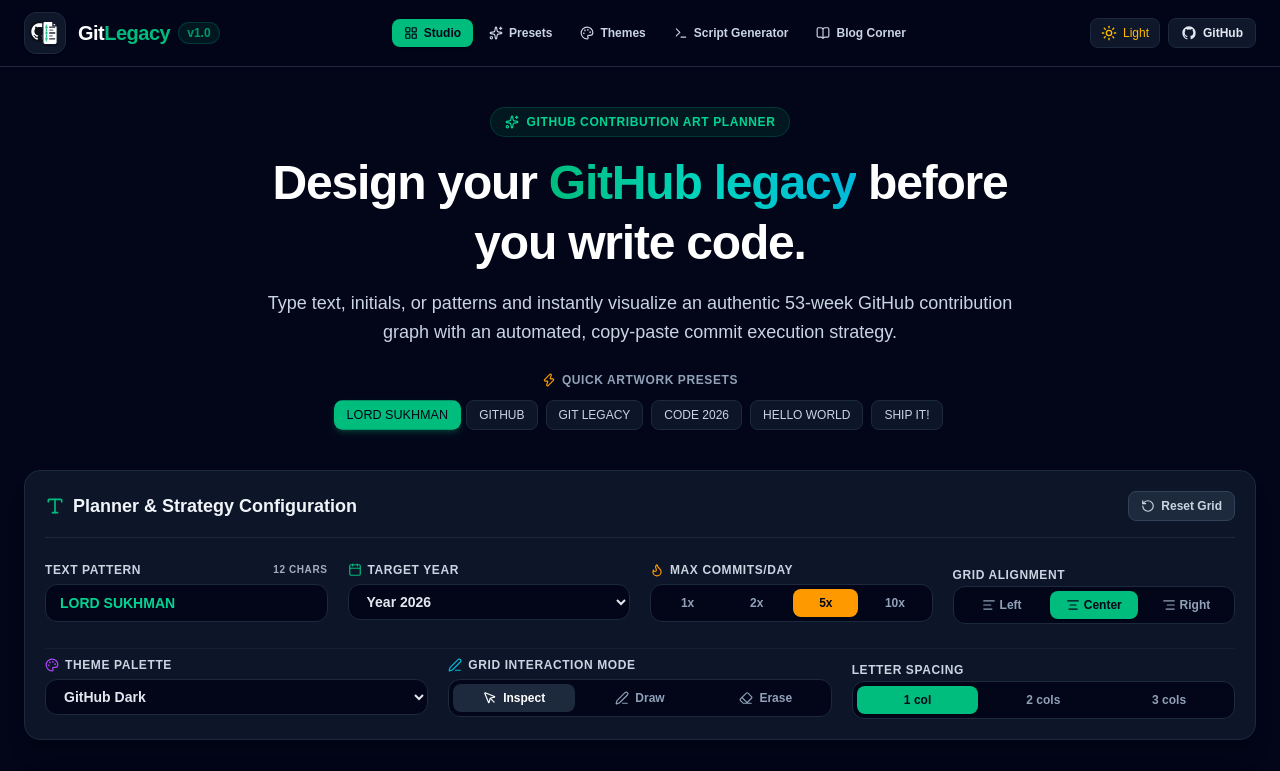
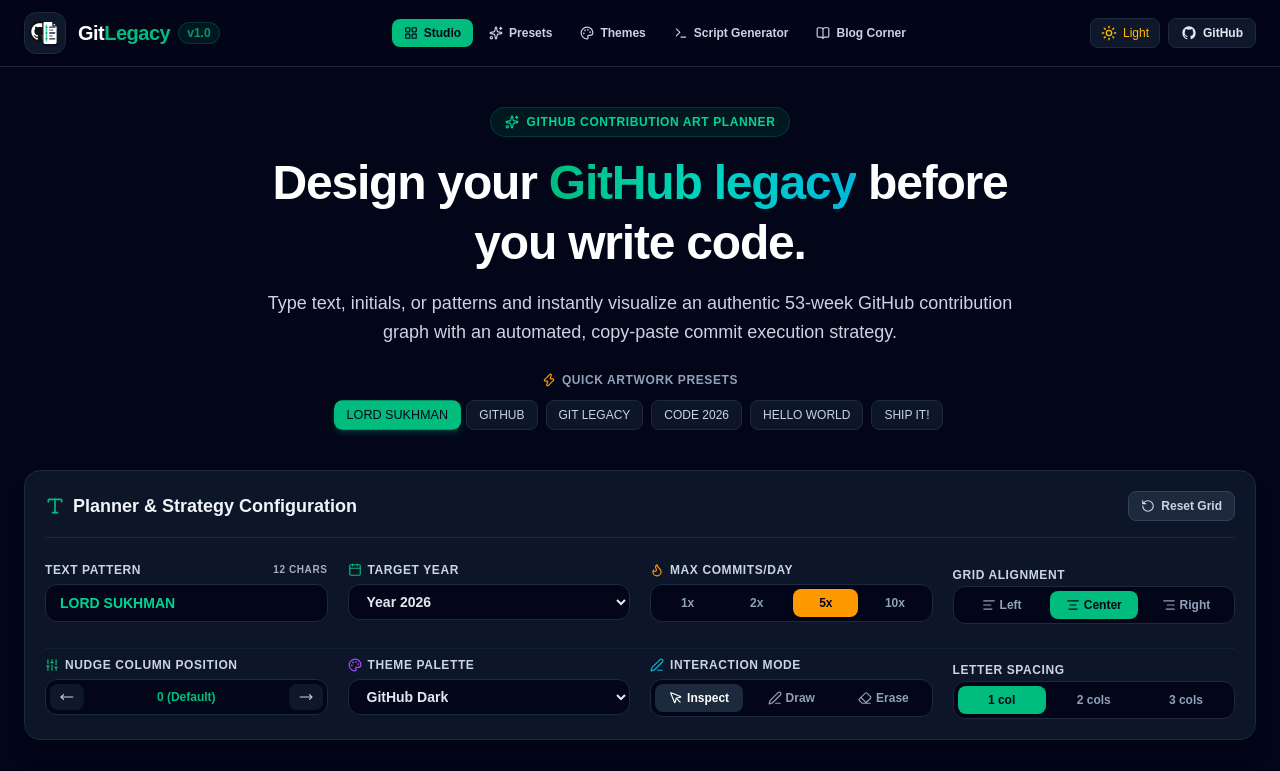
Before and after one commit to Sukhman369/githublegacy, a Next.js app: page / in a window 1280 px wide. Shown: the top 771 px of the page. Built offline with nearby package versions, Linux system fonts and the light colour scheme.

Commit message:
feat(planner): add column offset nudge control to shift artwork left or right

```diff
--- a/src/app/page.tsx
+++ b/src/app/page.tsx
@@ -30,6 +30,7 @@
     intensityMaxCommits: 5,
     letterSpacing: 1,
     alignment: 'center',
+    columnOffset: 0,
     themeId: 'github-dark',
     drawingMode: 'select',
     drawIntensityLevel: 4,
@@ -48,6 +49,7 @@
       const intensityParam = params.get('intensity');
       const themeParam = params.get('theme');
       const alignParam = params.get('align');
+      const offsetParam = params.get('offset');
       const modeParam = params.get('mode');
 
       if (modeParam === 'light') {
@@ -56,7 +58,7 @@
         setDarkMode(true);
       }
 
-      if (textParam || yearParam || intensityParam || themeParam || alignParam) {
+      if (textParam || yearParam || intensityParam || themeParam || alignParam || offsetParam) {
         setSettings((prev) => ({
           ...prev,
           text: textParam || prev.text,
@@ -64,6 +66,7 @@
           intensityMaxCommits: intensityParam ? parseInt(intensityParam, 10) : prev.intensityMaxCommits,
           themeId: themeParam || prev.themeId,
           alignment: (alignParam as any) || prev.alignment,
+          columnOffset: offsetParam ? parseInt(offsetParam, 10) : prev.columnOffset,
         }));
       }
     }
@@ -81,6 +84,7 @@
       ...prev,
       text: 'LORD SUKHMAN',
       drawingMode: 'select',
+      columnOffset: 0,
       themeId: isDarkMode ? 'github-dark' : 'github-light',
     }));
   };
--- a/src/components/PlannerControls.tsx
+++ b/src/components/PlannerControls.tsx
@@ -3,7 +3,22 @@
 import React from 'react';
 import { PlannerSettings, AlignmentMode } from '../types/calendar';
 import { THEMES } from '../lib/theme-config';
-import { Type, Calendar as CalendarIcon, Flame, AlignLeft, AlignCenter, AlignRight, Palette, Edit3, MousePointer, Eraser, RotateCcw } from 'lucide-react';
+import {
+  Type,
+  Calendar as CalendarIcon,
+  Flame,
+  AlignLeft,
+  AlignCenter,
+  AlignRight,
+  Palette,
+  Edit3,
+  MousePointer,
+  Eraser,
+  RotateCcw,
+  MoveLeft,
+  MoveRight,
+  Sliders,
+} from 'lucide-react';
 
 interface PlannerControlsProps {
   settings: PlannerSettings;
@@ -21,6 +36,8 @@
   const currentYear = new Date().getFullYear();
   const yearOptions = Array.from({ length: 11 }, (_, i) => currentYear - 2 + i);
 
+  const columnOffset = settings.columnOffset || 0;
+
   return (
     <div
       className={`rounded-2xl border p-5 shadow-xl transition-colors space-y-6 ${
@@ -29,9 +46,11 @@
           : 'bg-white border-slate-200 text-slate-900 shadow-sm'
       }`}
     >
-      <div className={`flex flex-wrap items-center justify-between gap-3 border-b pb-4 ${
+      <div
+        className={`flex flex-wrap items-center justify-between gap-3 border-b pb-4 ${
           isDarkMode ? 'border-slate-800' : 'border-slate-200'
-      }`}>
+        }`}
+      >
         <h2 className="text-lg font-bold flex items-center gap-2">
           <Type className="h-5 w-5 text-emerald-500" />
           <span>Planner & Strategy Configuration</span>
@@ -56,9 +75,11 @@
       <div className="grid grid-cols-1 md:grid-cols-2 lg:grid-cols-4 gap-5">
         {/* Text Input */}
         <div className="space-y-1.5">
-          <label className={`text-xs font-semibold uppercase tracking-wider flex items-center justify-between ${
+          <label
+            className={`text-xs font-semibold uppercase tracking-wider flex items-center justify-between ${
               isDarkMode ? 'text-slate-300' : 'text-slate-600'
-          }`}>
+            }`}
+          >
             <span>Text Pattern</span>
             <span className="text-[10px] font-mono opacity-80">
               {settings.text.length} chars
@@ -82,9 +103,11 @@
 
         {/* Year Selector */}
         <div className="space-y-1.5">
-          <label className={`text-xs font-semibold uppercase tracking-wider flex items-center gap-1.5 ${
+          <label
+            className={`text-xs font-semibold uppercase tracking-wider flex items-center gap-1.5 ${
               isDarkMode ? 'text-slate-300' : 'text-slate-600'
-          }`}>
+            }`}
+          >
             <CalendarIcon className="h-3.5 w-3.5 text-emerald-500" />
             <span>Target Year</span>
           </label>
@@ -107,15 +130,19 @@
 
         {/* Commit Intensity */}
         <div className="space-y-1.5">
-          <label className={`text-xs font-semibold uppercase tracking-wider flex items-center gap-1.5 ${
+          <label
+            className={`text-xs font-semibold uppercase tracking-wider flex items-center gap-1.5 ${
               isDarkMode ? 'text-slate-300' : 'text-slate-600'
-          }`}>
+            }`}
+          >
             <Flame className="h-3.5 w-3.5 text-amber-500" />
             <span>Max Commits/Day</span>
           </label>
-          <div className={`flex items-center gap-1 p-1 rounded-xl border ${
+          <div
+            className={`flex items-center gap-1 p-1 rounded-xl border ${
               isDarkMode ? 'bg-slate-950 border-slate-800' : 'bg-slate-100 border-slate-300'
-          }`}>
+            }`}
+          >
             {[1, 2, 5, 10].map((intVal) => (
               <button
                 key={intVal}
@@ -136,14 +163,18 @@
 
         {/* Alignment */}
         <div className="space-y-1.5">
-          <label className={`text-xs font-semibold uppercase tracking-wider ${
+          <label
+            className={`text-xs font-semibold uppercase tracking-wider ${
               isDarkMode ? 'text-slate-300' : 'text-slate-600'
-          }`}>
+            }`}
+          >
             Grid Alignment
           </label>
-          <div className={`flex items-center gap-1 p-1 rounded-xl border ${
+          <div
+            className={`flex items-center gap-1 p-1 rounded-xl border ${
               isDarkMode ? 'bg-slate-950 border-slate-800' : 'bg-slate-100 border-slate-300'
-          }`}>
+            }`}
+          >
             {[
               { id: 'left', icon: AlignLeft, label: 'Left' },
               { id: 'center', icon: AlignCenter, label: 'Center' },
@@ -169,14 +200,67 @@
       </div>
 
       {/* Secondary Controls Row */}
-      <div className={`pt-2 border-t grid grid-cols-1 md:grid-cols-2 lg:grid-cols-3 gap-5 ${
+      <div
+        className={`pt-2 border-t grid grid-cols-1 md:grid-cols-2 lg:grid-cols-4 gap-5 ${
           isDarkMode ? 'border-slate-800/60' : 'border-slate-200'
-      }`}>
+        }`}
+      >
+        {/* Column Nudge / Shift Feature */}
+        <div className="space-y-1.5">
+          <label
+            className={`text-xs font-semibold uppercase tracking-wider flex items-center gap-1.5 ${
+              isDarkMode ? 'text-slate-300' : 'text-slate-600'
+            }`}
+          >
+            <Sliders className="h-3.5 w-3.5 text-emerald-500" />
+            <span>Nudge Column Position</span>
+          </label>
+          <div
+            className={`flex items-center gap-1 p-1 rounded-xl border ${
+              isDarkMode ? 'bg-slate-950 border-slate-800' : 'bg-slate-100 border-slate-300'
+            }`}
+          >
+            <button
+              onClick={() => onChangeSettings({ columnOffset: Math.max(-10, columnOffset - 1) })}
+              className={`px-2.5 py-1.5 rounded-lg text-xs font-semibold flex items-center justify-center transition-all ${
+                isDarkMode
+                  ? 'bg-slate-900 text-slate-300 hover:text-white hover:bg-slate-800'
+                  : 'bg-white text-slate-700 hover:text-slate-900 shadow-sm'
+              }`}
+              title="Shift left 1 column"
+            >
+              <MoveLeft className="h-3.5 w-3.5" />
+            </button>
+
+            <div className="flex-1 text-center font-mono text-xs font-bold text-emerald-500">
+              {columnOffset === 0
+                ? '0 (Default)'
+                : columnOffset > 0
+                ? `+${columnOffset} col${columnOffset > 1 ? 's' : ''}`
+                : `${columnOffset} col${columnOffset < -1 ? 's' : ''}`}
+            </div>
+
+            <button
+              onClick={() => onChangeSettings({ columnOffset: Math.min(10, columnOffset + 1) })}
+              className={`px-2.5 py-1.5 rounded-lg text-xs font-semibold flex items-center justify-center transition-all ${
+                isDarkMode
+                  ? 'bg-slate-900 text-slate-300 hover:text-white hover:bg-slate-800'
+                  : 'bg-white text-slate-700 hover:text-slate-900 shadow-sm'
+              }`}
+              title="Shift right 1 column"
+            >
+              <MoveRight className="h-3.5 w-3.5" />
+            </button>
+          </div>
+        </div>
+
         {/* Theme Picker */}
         <div className="space-y-1.5">
-          <label className={`text-xs font-semibold uppercase tracking-wider flex items-center gap-1.5 ${
+          <label
+            className={`text-xs font-semibold uppercase tracking-wider flex items-center gap-1.5 ${
               isDarkMode ? 'text-slate-300' : 'text-slate-600'
-          }`}>
+            }`}
+          >
             <Palette className="h-3.5 w-3.5 text-purple-500" />
             <span>Theme Palette</span>
           </label>
@@ -199,18 +283,22 @@
 
         {/* Freehand Pixel Studio Mode */}
         <div className="space-y-1.5">
-          <label className={`text-xs font-semibold uppercase tracking-wider flex items-center gap-1.5 ${
+          <label
+            className={`text-xs font-semibold uppercase tracking-wider flex items-center gap-1.5 ${
               isDarkMode ? 'text-slate-300' : 'text-slate-600'
-          }`}>
+            }`}
+          >
             <Edit3 className="h-3.5 w-3.5 text-cyan-500" />
-            <span>Grid Interaction Mode</span>
+            <span>Interaction Mode</span>
           </label>
-          <div className={`flex items-center gap-1 p-1 rounded-xl border ${
+          <div
+            className={`flex items-center gap-1 p-1 rounded-xl border ${
               isDarkMode ? 'bg-slate-950 border-slate-800' : 'bg-slate-100 border-slate-300'
-          }`}>
+            }`}
+          >
             <button
               onClick={() => onChangeSettings({ drawingMode: 'select' })}
-              className={`flex-1 py-1.5 rounded-lg text-xs font-semibold flex items-center justify-center gap-1.5 transition-all ${
+              className={`flex-1 py-1.5 rounded-lg text-xs font-semibold flex items-center justify-center gap-1 transition-all ${
                 settings.drawingMode === 'select'
                   ? isDarkMode
                     ? 'bg-slate-800 text-white font-bold'
@@ -225,7 +313,7 @@
             </button>
             <button
               onClick={() => onChangeSettings({ drawingMode: 'draw' })}
-              className={`flex-1 py-1.5 rounded-lg text-xs font-semibold flex items-center justify-center gap-1.5 transition-all ${
+              className={`flex-1 py-1.5 rounded-lg text-xs font-semibold flex items-center justify-center gap-1 transition-all ${
                 settings.drawingMode === 'draw'
                   ? 'bg-emerald-500 text-slate-950 font-bold'
                   : isDarkMode
@@ -238,7 +326,7 @@
             </button>
             <button
               onClick={() => onChangeSettings({ drawingMode: 'erase' })}
-              className={`flex-1 py-1.5 rounded-lg text-xs font-semibold flex items-center justify-center gap-1.5 transition-all ${
+              className={`flex-1 py-1.5 rounded-lg text-xs font-semibold flex items-center justify-center gap-1 transition-all ${
                 settings.drawingMode === 'erase'
                   ? 'bg-rose-500 text-white font-bold'
                   : isDarkMode
@@ -254,14 +342,18 @@
 
         {/* Letter Spacing */}
         <div className="space-y-1.5">
-          <label className={`text-xs font-semibold uppercase tracking-wider ${
+          <label
+            className={`text-xs font-semibold uppercase tracking-wider ${
               isDarkMode ? 'text-slate-300' : 'text-slate-600'
-          }`}>
+            }`}
+          >
             Letter Spacing
           </label>
-          <div className={`flex items-center gap-1 p-1 rounded-xl border ${
+          <div
+            className={`flex items-center gap-1 p-1 rounded-xl border ${
               isDarkMode ? 'bg-slate-950 border-slate-800' : 'bg-slate-100 border-slate-300'
-          }`}>
+            }`}
+          >
             {[1, 2, 3].map((spacing) => (
               <button
                 key={spacing}
--- a/src/lib/calendar-engine.ts
+++ b/src/lib/calendar-engine.ts
@@ -19,10 +19,7 @@
 
   // Create empty 53 weeks x 7 days structure
   const weeks: ContributionWeek[] = [];
-  let currentDate = new Date(startDate);
 
-  // Pad week 0 days prior to Jan 1 with null/out-of-bounds or inactive cells if needed,
-  // or align Jan 1 at `startDayOfWeek`.
   // In GitHub calendar, week 0 day 0 is the Sunday on or preceding Jan 1.
   const calendarFirstSunday = new Date(startDate);
   calendarFirstSunday.setUTCDate(startDate.getUTCDate() - startDayOfWeek);
@@ -33,7 +30,6 @@
     const days: ContributionCell[] = [];
     for (let dayIdx = 0; dayIdx < 7; dayIdx++) {
       const dateStr = currentLoopDate.toISOString().split('T')[0];
-      const isSameYear = currentLoopDate.getUTCFullYear() === year;
 
       days.push({
         date: dateStr,
@@ -72,7 +68,7 @@
   settings: PlannerSettings,
   customOverrides: Record<string, { commitCount: number; level: IntensityLevel }> = {}
 ): CalendarGrid {
-  const { text, intensityMaxCommits, letterSpacing, alignment } = settings;
+  const { text, intensityMaxCommits, letterSpacing, alignment, columnOffset = 0 } = settings;
   const { matrix, charMap } = textToMatrix(text, letterSpacing);
 
   const matrixCols = matrix[0]?.length || 0;
@@ -85,6 +81,9 @@
   } else if (alignment === 'right') {
     startWeekIdx = Math.max(0, totalWeeksAvailable - matrixCols);
   }
+
+  // Add column offset nudge
+  startWeekIdx += columnOffset;
 
   // Clone weeks grid
   const updatedWeeks: ContributionWeek[] = grid.weeks.map((week) => ({
@@ -113,7 +112,6 @@
         const pixelInfo = charMap[d]?.[colInMatrix] || undefined;
 
         if (isPixelActive) {
-          // Calculate commits for active pixel
           const commits = intensityMaxCommits;
           cell.commitCount = commits;
           cell.level = calculateLevel(commits, intensityMaxCommits);
--- a/src/types/calendar.ts
+++ b/src/types/calendar.ts
@@ -41,6 +41,7 @@
   intensityMaxCommits: number; // Max commits for level 4 (e.g. 5, 10, 20)
   letterSpacing: number; // 1 to 3 columns gap
   alignment: AlignmentMode;
+  columnOffset: number; // Column shift nudge (-10 to +10)
   themeId: string;
   drawingMode: 'select' | 'draw' | 'erase';
   drawIntensityLevel: IntensityLevel;
```
Lines whose indentation alone changed are shown as unchanged.
